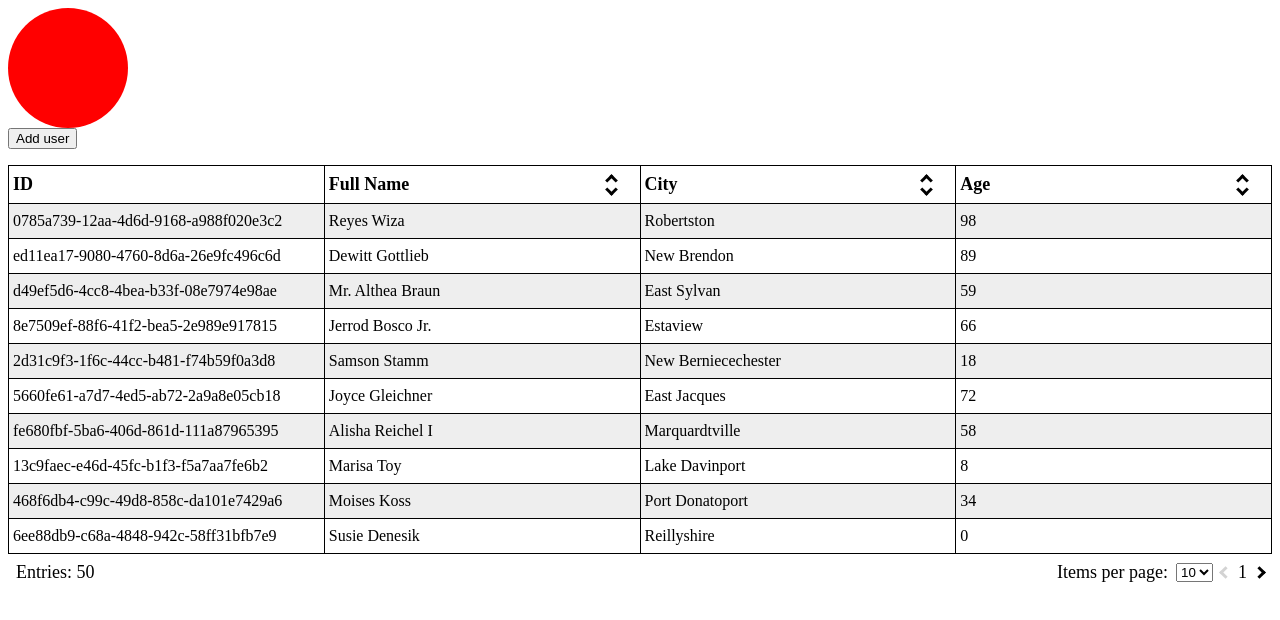
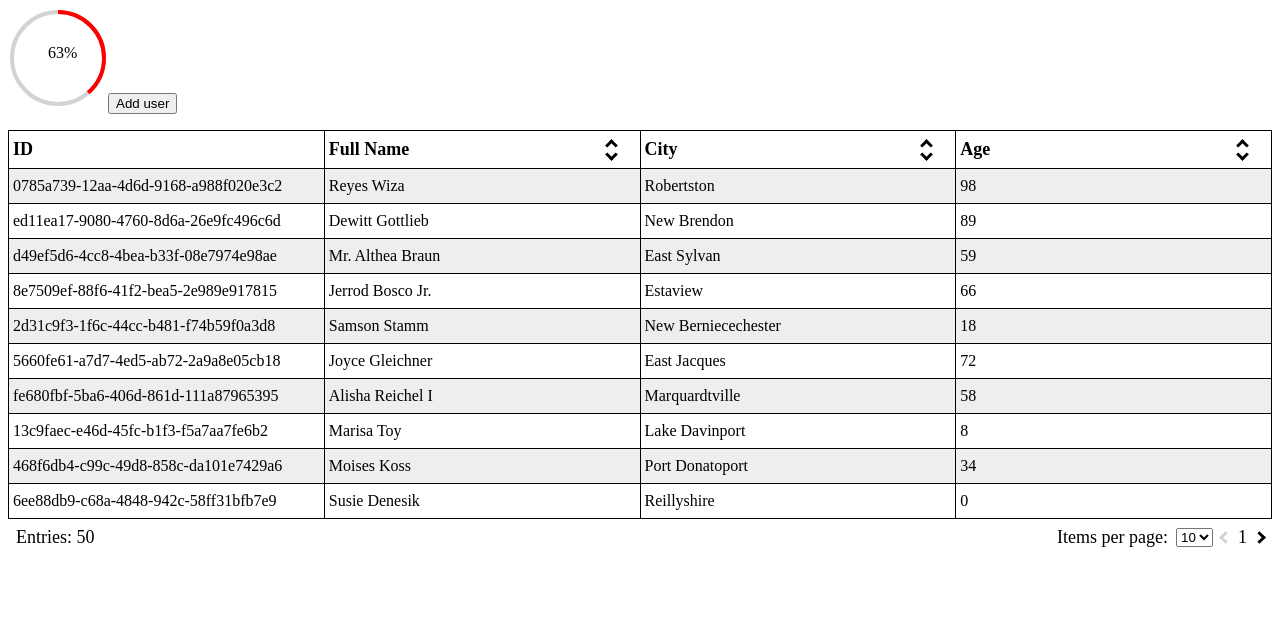
Before and after one commit to NoMercy235/angular-recap, an Angular app: page / in a window 1280 px wide. Shown: the top 620 px of the page. Built offline with nearby package versions, Linux system fonts and the light colour scheme.

Commit message:
feat: finish progress indicator

```diff
--- a/src/app/app.component.html
+++ b/src/app/app.component.html
@@ -1,4 +1,8 @@
-<progress-indicator [progress]="50" [radius]="60" color="red"></progress-indicator>
+<progress-indicator
+  [progress]="progress$.value"
+  [radius]="50"
+  color="red"
+></progress-indicator>
 
 <button id="addUserBtn" (click)="addData()">Add user</button>
 
--- a/src/app/app.component.ts
+++ b/src/app/app.component.ts
@@ -1,17 +1,28 @@
-import { Component } from '@angular/core';
+import { Component, OnInit } from '@angular/core';
 import { User } from "../models/User";
+import { BehaviorSubject, interval } from "rxjs";
+
+function getRandomArbitrary(min, max) {
+  return Math.floor(Math.random() * (max - min) + min);
+}
 
 @Component({
   selector: 'app-root',
   templateUrl: './app.component.html',
   styleUrls: ['./app.component.scss']
 })
-export class AppComponent {
-  title = 'ui-path';
-
+export class AppComponent implements OnInit {
+  source = interval(1000);
+  progress$ = new BehaviorSubject(0);
   tableData = new Array(50).fill(0).map(() => {
     return new User();
   });
+
+  ngOnInit () {
+    this.source.subscribe(() => {
+      this.progress$.next(getRandomArbitrary(0, 100));
+    });
+  }
 
   addData = () => {
     this.tableData = [...this.tableData, new User()];
--- a/src/shared/components/progress-indicator/progress-indicator.component.html
+++ b/src/shared/components/progress-indicator/progress-indicator.component.html
@@ -1,7 +1,30 @@
-<div
-  class="container"
-  [style.width.px]="getWidth()"
-  [style.height.px]="getHeight()"
-  [style.backgroundColor]="'red'"
+<svg
+  [style.width]="getWidth()"
+  [style.height]="getHeight()"
 >
-</div>
+  <text
+    [attr.x]="radius - 10"
+    [attr.y]="radius"
+  >
+    {{progress + '%'}}
+  </text>
+  <circle
+    [attr.r]="getRadius()"
+    [attr.cx]="radius"
+    [attr.cy]="radius"
+    fill="transparent"
+    stroke="#d2d3d4"
+    stroke-width="4"
+  />
+  <circle
+    class="progress-ring"
+    [attr.r]="getRadius()"
+    [attr.cx]="radius"
+    [attr.cy]="radius"
+    fill="transparent"
+    [attr.stroke]="color"
+    stroke-width="4"
+    [attr.stroke-dasharray]="getCircumference()"
+    [attr.stroke-dashoffset]="getVisibleProgress()"
+  />
+</svg>
--- a/src/shared/components/progress-indicator/progress-indicator.component.scss
+++ b/src/shared/components/progress-indicator/progress-indicator.component.scss
@@ -1,3 +1,5 @@
-.container {
-  border-radius: 50%;
+.progress-ring {
+  transition: stroke-dashoffset 1s;
+  transform: rotate(-90deg);
+  transform-origin: 50% 50%;
 }
--- a/src/shared/components/progress-indicator/progress-indicator.component.ts
+++ b/src/shared/components/progress-indicator/progress-indicator.component.ts
@@ -18,4 +18,10 @@ export class ProgressIndicator {
 
   getHeight = () => this.radius * 2;
   getWidth = () => this.radius * 2;
+  getRadius = () => this.radius - 4;
+  getCircumference = () => this.getRadius() * 2 * Math.PI;
+  getVisibleProgress = () => {
+    const c = this.getCircumference()
+    return c - this.progress / 100 * c;
+  };
 }
--- a/src/shared/decorators/isBetween.ts
+++ b/src/shared/decorators/isBetween.ts
@@ -8,8 +8,8 @@ export function isBetween({ min, max, strict }: IRange = { strict: false }) {
   return (target, prop, newVal) => {
     let isValid = true;
 
-    if (min !== undefined && (((newVal < min) && strict) || ((newVal <= min) && !strict))) isValid = false;
-    if (max !== undefined && (((newVal > max) && strict) || ((newVal >= max) && !strict))) isValid = false;
+    if (min !== undefined && (((newVal < min) && !strict) || ((newVal < min) && !strict))) isValid = false;
+    if (max !== undefined && (((newVal > max) && !strict) || ((newVal > max) && !strict))) isValid = false;
 
     if (isValid) return;
 
```
